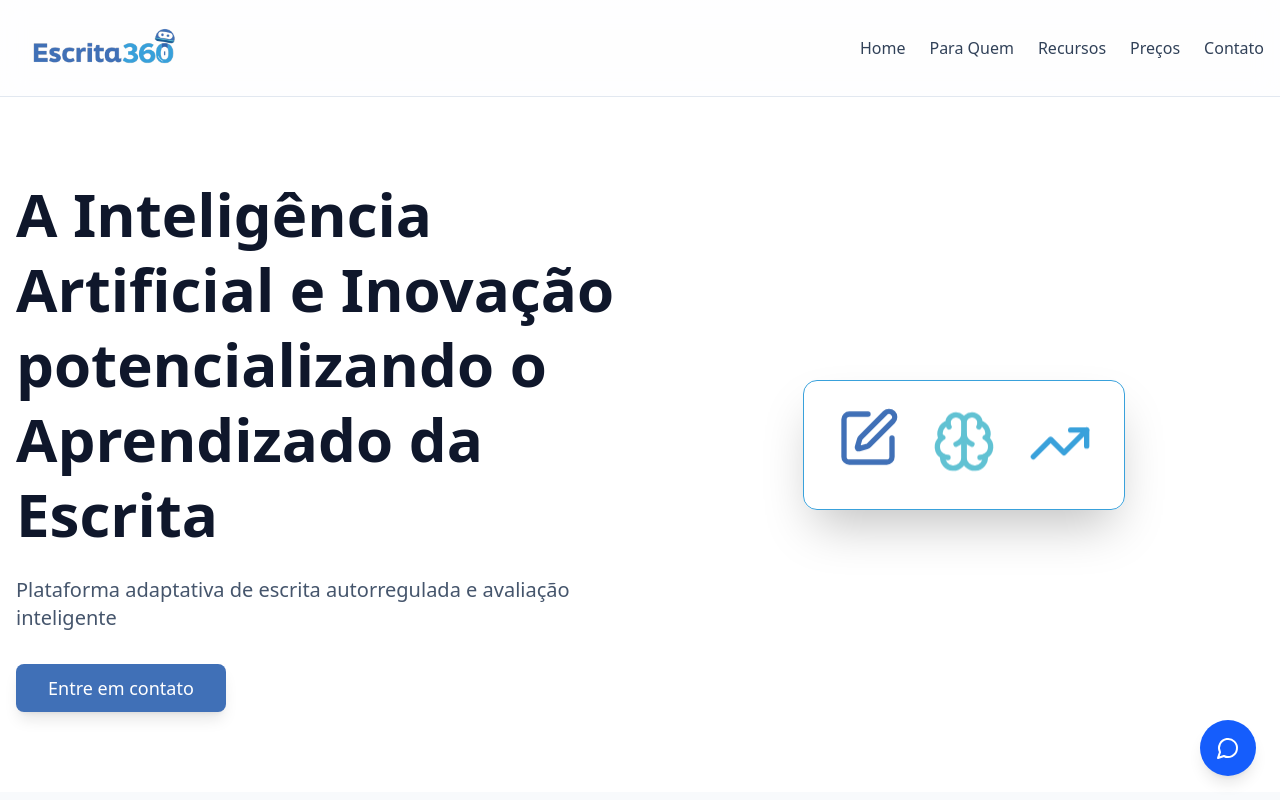
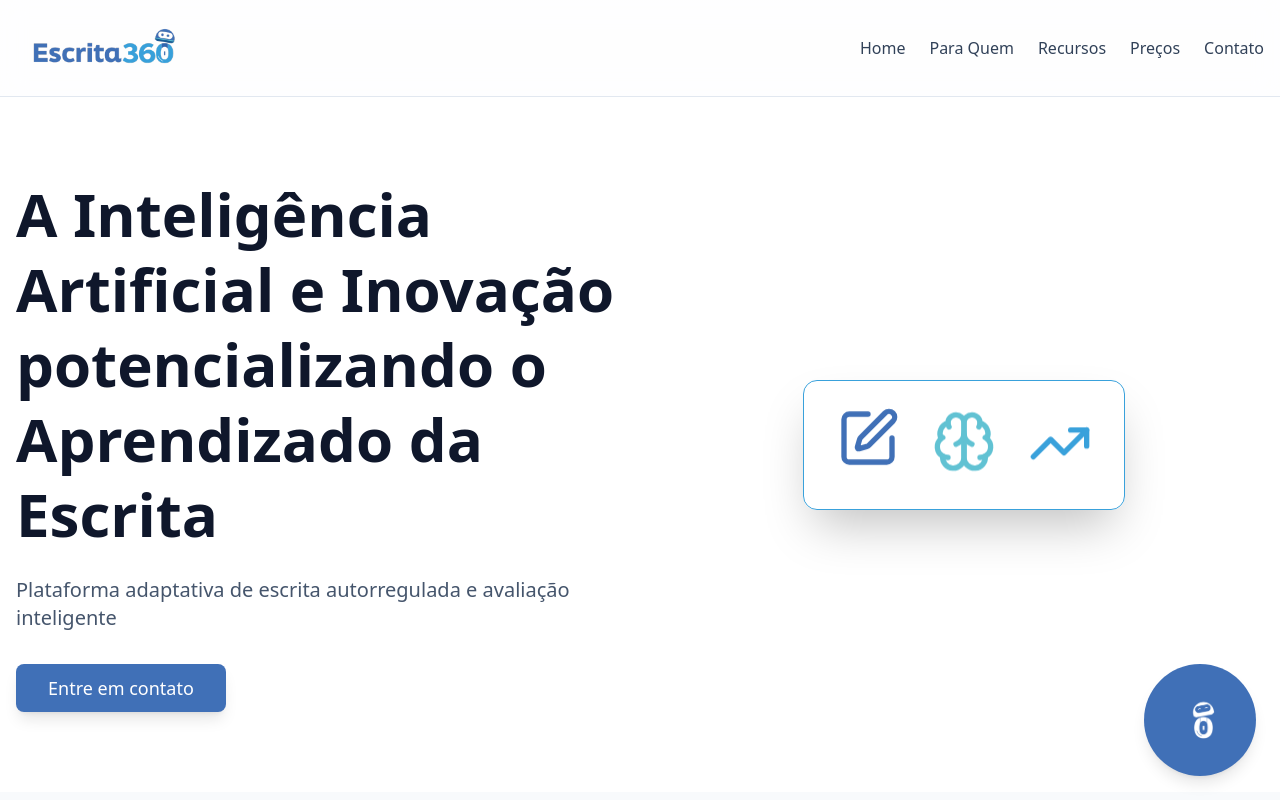
Before and after one commit to escrita360/escrita360_sitereact, a React (Vite) app: page / in a window 1280 px wide. Shown: the top 800 px of the page. Built offline with nearby package versions, Linux system fonts and the light colour scheme.

Commit message:
feat: Update ChatBot component with new icon and enhanced button size for better visibility

```diff
--- a/src/components/ChatBot.jsx
+++ b/src/components/ChatBot.jsx
@@ -4,6 +4,7 @@ import { Button } from '@/components/ui/button.jsx'
 import { Card, CardContent, CardHeader, CardTitle } from '@/components/ui/card.jsx'
 import { Input } from '@/components/ui/input.jsx'
 import { ScrollArea } from '@/components/ui/scroll-area.jsx'
+import robo from '@/assets/robo.svg'
 
 function ChatBot() {
   const [isOpen, setIsOpen] = useState(false)
@@ -42,20 +43,20 @@ function ChatBot() {
       {/* Botão Flutuante */}
       <button
         onClick={() => setIsOpen(!isOpen)}
-        className="fixed bottom-6 right-6 z-50 w-14 h-14 rounded-full bg-blue-600 hover:bg-blue-700 text-white shadow-lg transition-all duration-300 flex items-center justify-center group hover:scale-110"
+        className="fixed bottom-6 right-6 z-50 w-28 h-28 rounded-full bg-brand-primary hover:bg-brand-secondary text-white shadow-lg transition-all duration-300 flex items-center justify-center group hover:scale-110"
         aria-label="Abrir chat"
       >
         {isOpen ? (
-          <X className="w-6 h-6" />
+          <X className="w-12 h-12" />
         ) : (
-          <MessageCircle className="w-6 h-6 group-hover:animate-bounce" />
+          <img src={robo} alt="Chat Bot" className="w-48 h-48 group-hover:animate-bounce" style={{ filter: 'brightness(0) invert(1)' }} />
         )}
       </button>
 
       {/* Janela do Chat */}
       {isOpen && (
         <div className="fixed bottom-24 right-6 z-50 w-[350px] h-[500px] animate-fade-in-up">
-          <Card className="h-full flex flex-col shadow-2xl">
+          <Card className="h-full flex flex-col shadow-2xl bg-white">
             <CardHeader className="bg-blue-600 text-white rounded-t-lg">
               <CardTitle className="flex items-center gap-2">
                 <MessageCircle className="w-5 h-5" />
```
